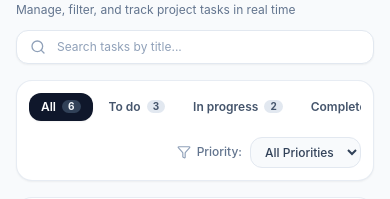
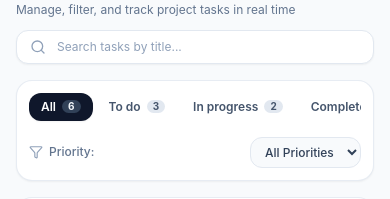
Before and after one commit to vamshi0107/FocusBoard, a React (Vite) app: page / in a window 390 px wide. Shown: the part 1040-1239 px from the top of the page. Built offline with nearby package versions, Linux system fonts and the light colour scheme.

Commit message:
Optimize responsive breakpoints for 390px, 768px, and 1440px viewports

```diff
--- a/src/components/FilterTabs.jsx
+++ b/src/components/FilterTabs.jsx
@@ -54,7 +54,7 @@ export default function FilterTabs({
       </div>
 
       {/* Priority Dropdown & Reset */}
-      <div className="flex items-center gap-2 self-end md:self-auto">
+      <div className="flex items-center justify-between w-full md:w-auto gap-2">
         <div className="flex items-center gap-1.5 text-xs text-slate-500 font-medium">
           <Filter className="w-3.5 h-3.5 text-slate-400" />
           <span>Priority:</span>
--- a/src/components/TaskCard.jsx
+++ b/src/components/TaskCard.jsx
@@ -95,13 +95,13 @@ export default function TaskCard({ task, onEdit, onDelete, onStatusChange }) {
         </div>
 
         {/* Task Title */}
-        <h4 className="text-base font-bold text-slate-800 leading-snug line-clamp-2">
+        <h4 className="text-base font-bold text-slate-800 leading-snug line-clamp-2 break-words">
           {title}
         </h4>
 
         {/* Task Description */}
         {description && (
-          <p className="text-xs sm:text-sm text-slate-500 mt-2 line-clamp-3 leading-relaxed">
+          <p className="text-xs sm:text-sm text-slate-500 mt-2 line-clamp-3 leading-relaxed break-words">
             {description}
           </p>
         )}
```
